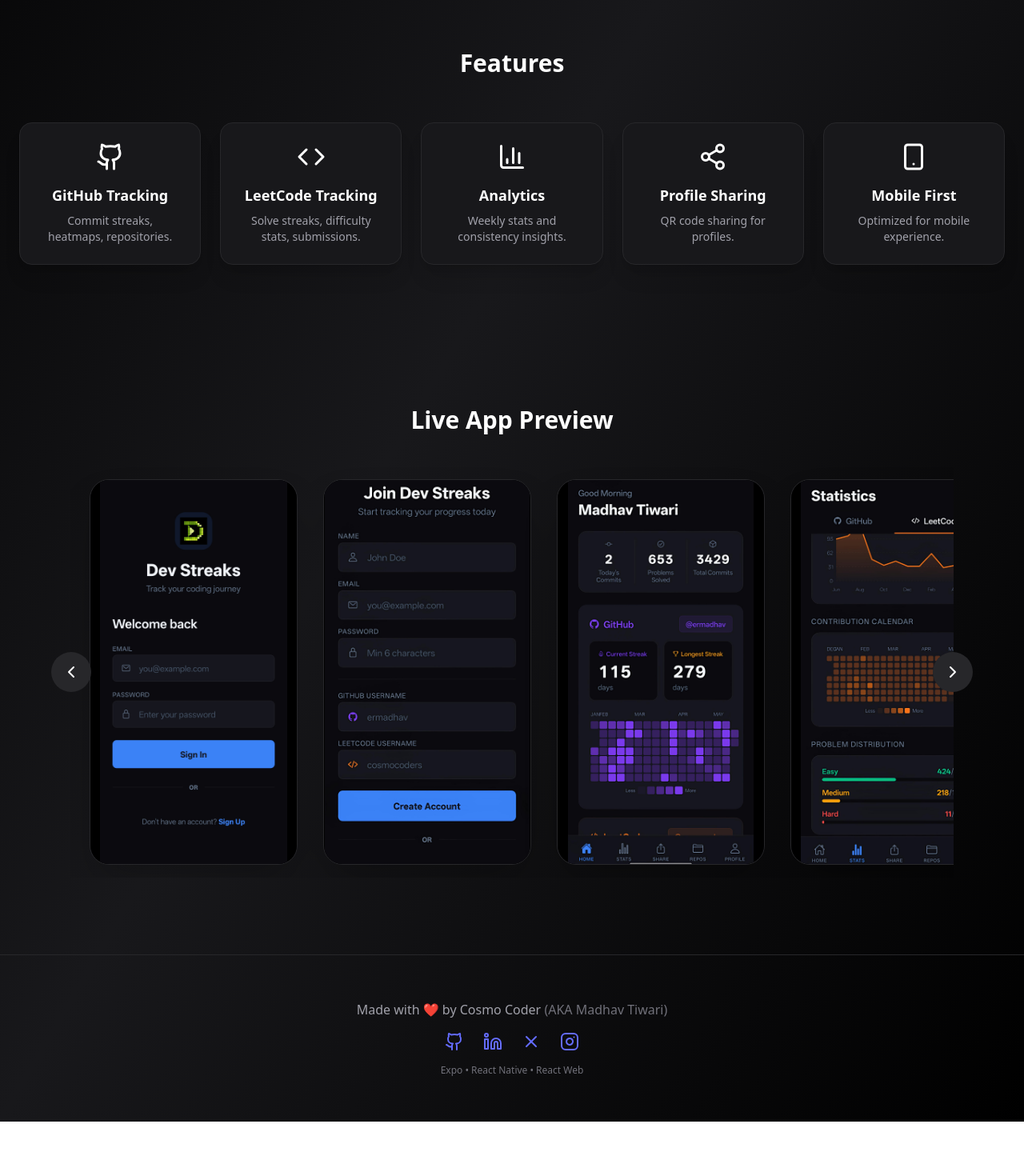
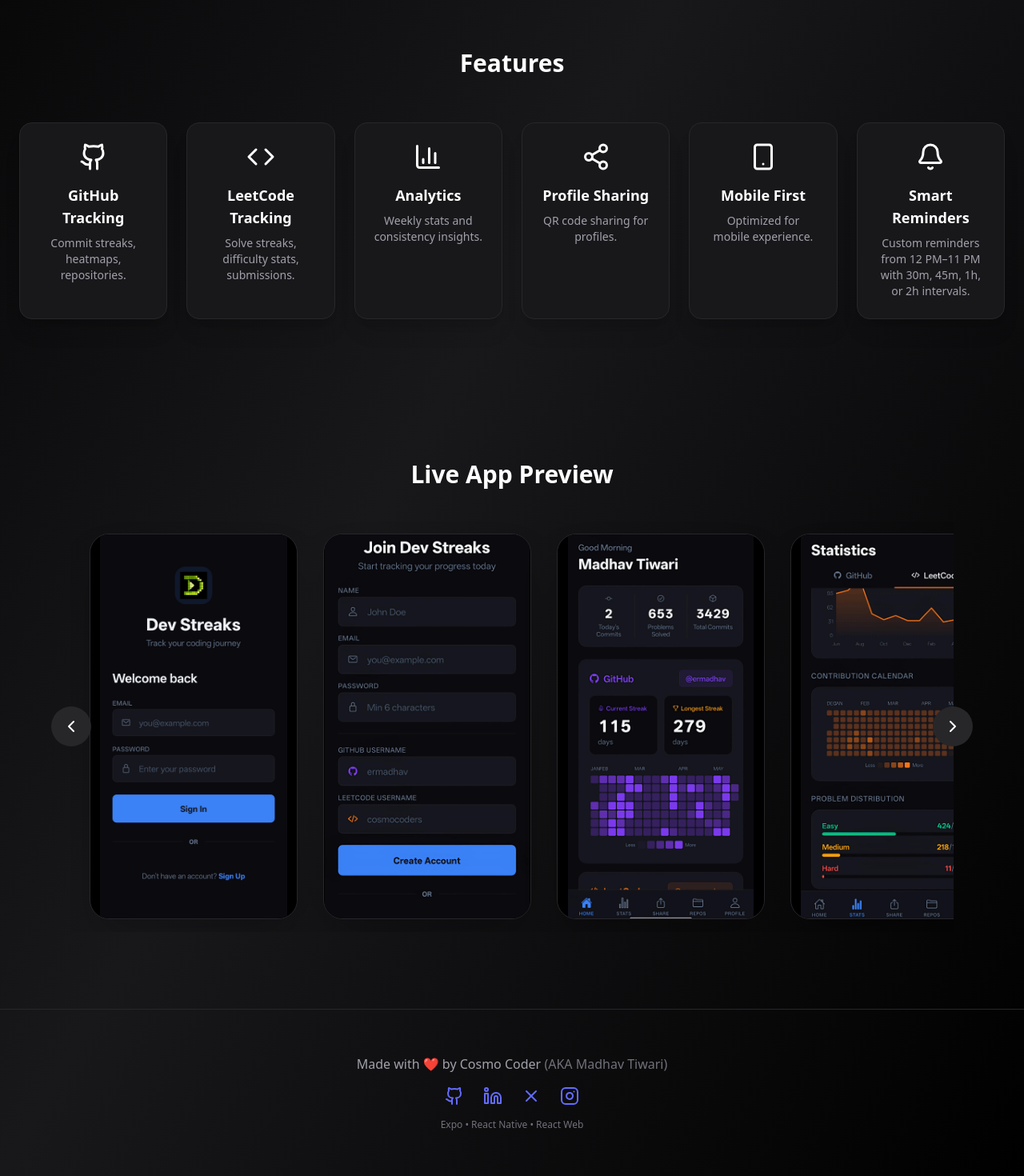
Before and after one commit to ermadhav/DS_Web, a React (Vite) app: page / in a window 1280 px wide. Shown: the part 779-2249 px from the top of the page at 80% size. Before the commit the page ends 2181 px from the top, so only its background shows below. Built offline with nearby package versions, Linux system fonts and the light colour scheme.

Commit message:
Updated the app ui

```diff
--- a/src/App.jsx
+++ b/src/App.jsx
@@ -12,6 +12,7 @@ import {
   Linkedin,
   Instagram,
   Code,
+  Bell,
 } from "lucide-react";
 import { useEffect, useRef, useState } from "react";
 
@@ -19,14 +20,11 @@ export default function App() {
   const [open, setOpen] = useState(false);
   const sliderRef = useRef(null);
 
-  // APK URL
   const APK_URL =
     "https://github.com/ermadhav/DS_Web/releases/download/v1.0.0/Dev_Streaks.apk";
 
-  // Asset helper
   const asset = (path) => `${import.meta.env.BASE_URL}${path}`;
 
-  // ✅ ANDROID DOWNLOAD FIX (IMPORTANT)
   const downloadAPK = async () => {
     try {
       const response = await fetch(APK_URL);
@@ -84,6 +82,7 @@ export default function App() {
   const scroll = (direction) => {
     if (!sliderRef.current) return;
     const amount = window.innerWidth < 640 ? 240 : 320;
+
     sliderRef.current.scrollBy({
       left: direction === "left" ? -amount : amount,
       behavior: "smooth",
@@ -92,36 +91,42 @@ export default function App() {
 
   return (
     <div className="min-h-screen w-screen overflow-x-hidden scroll-smooth bg-gradient-to-br from-black via-zinc-900 to-black text-white">
-
       {/* NAVBAR */}
       <nav className="fixed top-4 inset-x-0 z-50 px-4">
         <div className="max-w-7xl mx-auto backdrop-blur-xl bg-zinc-900/80 border border-zinc-800 rounded-2xl shadow-2xl">
           <div className="flex items-center justify-between px-5 h-16">
-
             <div className="flex items-center gap-3">
               <div className="p-2 rounded-xl bg-gradient-to-br from-indigo-500 to-purple-600 shadow-lg">
                 <img
                   src={asset("icon.png")}
                   onError={(e) => (e.currentTarget.src = asset("icon.png"))}
                   className="w-5 h-5"
+                  alt="Dev Streaks"
                 />
               </div>
+
               <span className="font-semibold tracking-wide text-lg">
                 Dev Streaks
               </span>
             </div>
 
             <div className="hidden md:flex items-center gap-8 text-sm text-zinc-300">
-              <a href="#features" className="hover:text-white transition">Features</a>
-              <a href="#preview" className="hover:text-white transition">Preview</a>
-              <a href="#about" className="hover:text-white transition">About</a>
+              <a href="#features" className="hover:text-white transition">
+                Features
+              </a>
+              <a href="#preview" className="hover:text-white transition">
+                Preview
+              </a>
+              <a href="#about" className="hover:text-white transition">
+                About
+              </a>
 
-              {/* ✅ FIXED DOWNLOAD */}
               <button
                 onClick={downloadAPK}
                 className="flex items-center gap-2 px-4 py-2 rounded-xl bg-gradient-to-r from-indigo-500 to-purple-600 text-white font-medium hover:opacity-90 transition shadow-lg"
               >
-                <Download size={16} /> Download APK
+                <Download size={16} />
+                Download APK
               </button>
             </div>
 
@@ -138,16 +143,22 @@ export default function App() {
                 exit={{ opacity: 0, y: -10 }}
                 className="md:hidden px-5 pb-5 flex flex-col gap-4"
               >
-                <a href="#features" onClick={() => setOpen(false)}>Features</a>
-                <a href="#preview" onClick={() => setOpen(false)}>Preview</a>
-                <a href="#about" onClick={() => setOpen(false)}>About</a>
+                <a href="#features" onClick={() => setOpen(false)}>
+                  Features
+                </a>
+                <a href="#preview" onClick={() => setOpen(false)}>
+                  Preview
+                </a>
+                <a href="#about" onClick={() => setOpen(false)}>
+                  About
+                </a>
 
-                {/* ✅ FIXED DOWNLOAD */}
                 <button
                   onClick={downloadAPK}
                   className="flex justify-center items-center gap-2 px-4 py-2 rounded-xl bg-gradient-to-r from-indigo-500 to-purple-600 text-white font-medium"
                 >
-                  <Download size={16} /> Download APK
+                  <Download size={16} />
+                  Download APK
                 </button>
               </motion.div>
             )}
@@ -167,7 +178,8 @@ export default function App() {
           </motion.h1>
 
           <p className="text-zinc-400 text-base sm:text-lg max-w-xl mb-8 mx-auto md:mx-0">
-            Track your GitHub commits and LeetCode streaks in one beautiful mobile experience.
+            Track your GitHub commits and LeetCode streaks in one beautiful
+            mobile experience.
           </p>
 
           <div className="flex flex-col sm:flex-row gap-4 sm:justify-start">
@@ -178,12 +190,12 @@ export default function App() {
               View App
             </a>
 
-            {/* ✅ FIXED DOWNLOAD */}
             <button
               onClick={downloadAPK}
               className="px-6 py-3 rounded-2xl bg-gradient-to-r from-indigo-500 to-purple-600 text-white font-medium transition flex items-center justify-center gap-2"
             >
-              <Download size={18} /> Download APK
+              <Download size={18} />
+              Download APK
             </button>
           </div>
         </div>
@@ -194,6 +206,7 @@ export default function App() {
               src={asset("screenshots/home.jpeg")}
               onError={(e) => (e.currentTarget.src = asset("icon.png"))}
               className="w-full h-full object-contain"
+              alt="App Preview"
             />
           </div>
         </motion.div>
@@ -203,13 +216,38 @@ export default function App() {
       <section id="features" className="max-w-7xl mx-auto px-6 py-20">
         <h2 className="text-3xl font-semibold text-center mb-14">Features</h2>
 
-        <div className="grid grid-cols-1 sm:grid-cols-2 lg:grid-cols-5 gap-6">
+        <div className="grid grid-cols-1 sm:grid-cols-2 md:grid-cols-3 xl:grid-cols-6 gap-6">
           {[
-            { icon: Github, title: "GitHub Tracking", desc: "Commit streaks, heatmaps, repositories." },
-            { icon: Code, title: "LeetCode Tracking", desc: "Solve streaks, difficulty stats, submissions." },
-            { icon: BarChart3, title: "Analytics", desc: "Weekly stats and consistency insights." },
-            { icon: Share2, title: "Profile Sharing", desc: "QR code sharing for profiles." },
-            { icon: Smartphone, title: "Mobile First", desc: "Optimized for mobile experience." },
+            {
+              icon: Github,
+              title: "GitHub Tracking",
+              desc: "Commit streaks, heatmaps, repositories.",
+            },
+            {
+              icon: Code,
+              title: "LeetCode Tracking",
+              desc: "Solve streaks, difficulty stats, submissions.",
+            },
+            {
+              icon: BarChart3,
+              title: "Analytics",
+              desc: "Weekly stats and consistency insights.",
+            },
+            {
+              icon: Share2,
+              title: "Profile Sharing",
+              desc: "QR code sharing for profiles.",
+            },
+            {
+              icon: Smartphone,
+              title: "Mobile First",
+              desc: "Optimized for mobile experience.",
+            },
+            {
+              icon: Bell,
+              title: "Smart Reminders",
+              desc: "Custom reminders from 12 PM–11 PM with 30m, 45m, 1h, or 2h intervals.",
+            },
           ].map((f, i) => (
             <motion.div
               key={i}
@@ -226,7 +264,9 @@ export default function App() {
 
       {/* PREVIEW */}
       <section id="preview" className="relative py-24">
-        <h2 className="text-3xl font-semibold text-center mb-10">Live App Preview</h2>
+        <h2 className="text-3xl font-semibold text-center mb-10">
+          Live App Preview
+        </h2>
 
         <div className="relative max-w-6xl mx-auto px-6">
           <button
@@ -250,6 +290,7 @@ export default function App() {
                   src={src}
                   onError={(e) => (e.currentTarget.src = asset("icon.png"))}
                   className="w-full h-[420px] sm:h-[480px] object-contain bg-black"
+                  alt={`Screenshot ${i + 1}`}
                 />
               </motion.div>
             ))}
@@ -267,14 +308,31 @@ export default function App() {
       {/* FOOTER */}
       <footer id="about" className="border-t border-zinc-800 py-14 text-center">
         <p className="text-zinc-400 mb-4">
-          Made with ❤️ by Cosmo Coder <span className="text-zinc-500">(AKA Madhav Tiwari)</span>
+          Made with ❤️ by Cosmo Coder{" "}
+          <span className="text-zinc-500">(AKA Madhav Tiwari)</span>
         </p>
 
         <div className="flex justify-center gap-6 mb-4">
-          <a href="https://github.com/ermadhav" target="_blank"><Github /></a>
-          <a href="https://www.linkedin.com/in/ermadhav/" target="_blank"><Linkedin /></a>
-          <a href="https://twitter.com/madhavtiwari24" target="_blank"><X /></a>
-          <a href="https://www.instagram.com/madhav.tiwari24/" target="_blank"><Instagram /></a>
+          <a href="https://github.com/ermadhav" target="_blank" rel="noreferrer">
+            <Github />
+          </a>
+          <a
+            href="https://www.linkedin.com/in/ermadhav/"
+            target="_blank"
+            rel="noreferrer"
+          >
+            <Linkedin />
+          </a>
+          <a href="https://twitter.com/madhavtiwari24" target="_blank" rel="noreferrer">
+            <X />
+          </a>
+          <a
+            href="https://www.instagram.com/madhav.tiwari24/"
+            target="_blank"
+            rel="noreferrer"
+          >
+            <Instagram />
+          </a>
         </div>
 
         <p className="text-xs text-zinc-500">Expo • React Native • React Web</p>
```
